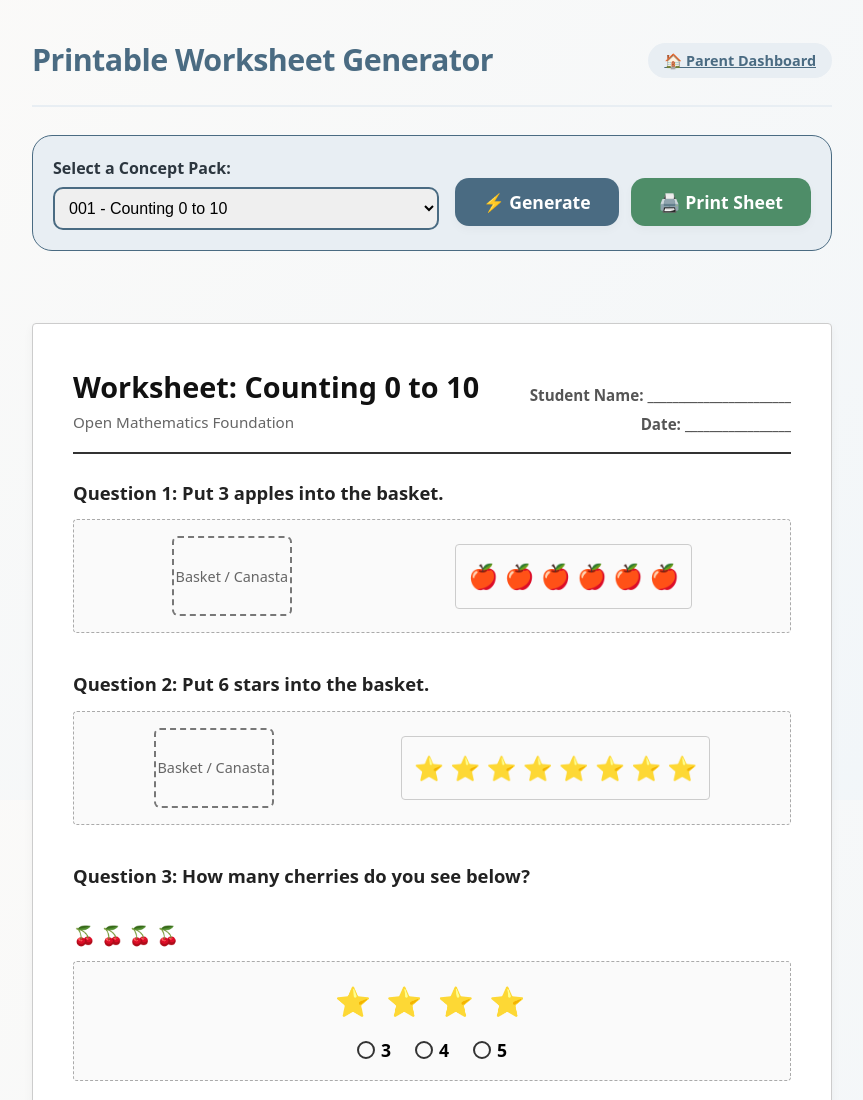
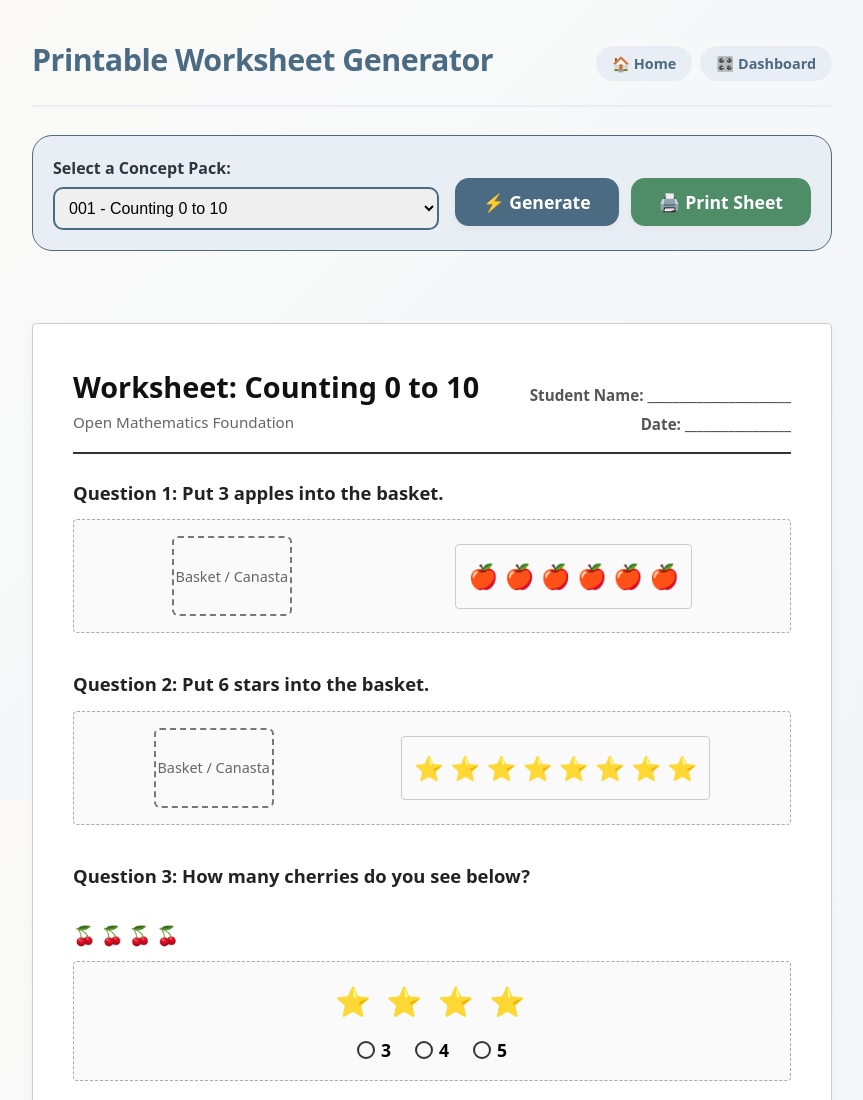
Before and after one commit to yashitkumarsingh/open-mathematics, a website: page examples/worksheet-generator.html in a window 1280 px wide. Shown: the top 1100 px of the page, without its empty margins (208-1071 px from the left). Drawn offline with Linux system fonts and the light colour scheme.

Commit message:
Polish: Added Home back-to-landing navigation links across parent dashboards

```diff
--- a/examples/worksheet-generator.html
+++ b/examples/worksheet-generator.html
@@ -177,7 +177,10 @@
         <h1 class="lang-es">Generador de Hojas de Trabajo</h1>
         <h1 class="lang-hi">कार्यपत्रक (Worksheet) जनरेटर</h1>
       </div>
-      <a href="../examples/parent-dashboard.html" class="child-badge">🏠 Parent Dashboard</a>
+      <div style="display: flex; gap: 8px; align-items: center; margin-top: 6px;">
+        <a href="../index.html" class="child-badge" style="text-decoration: none;">🏠 Home</a>
+        <a href="../examples/parent-dashboard.html" class="child-badge" style="text-decoration: none;">🎛️ Dashboard</a>
+      </div>
     </header>
 
     <!-- Generator Control Box -->
```
Also changed, not shown: examples/parent-dashboard.html (+4 -1 lines).
